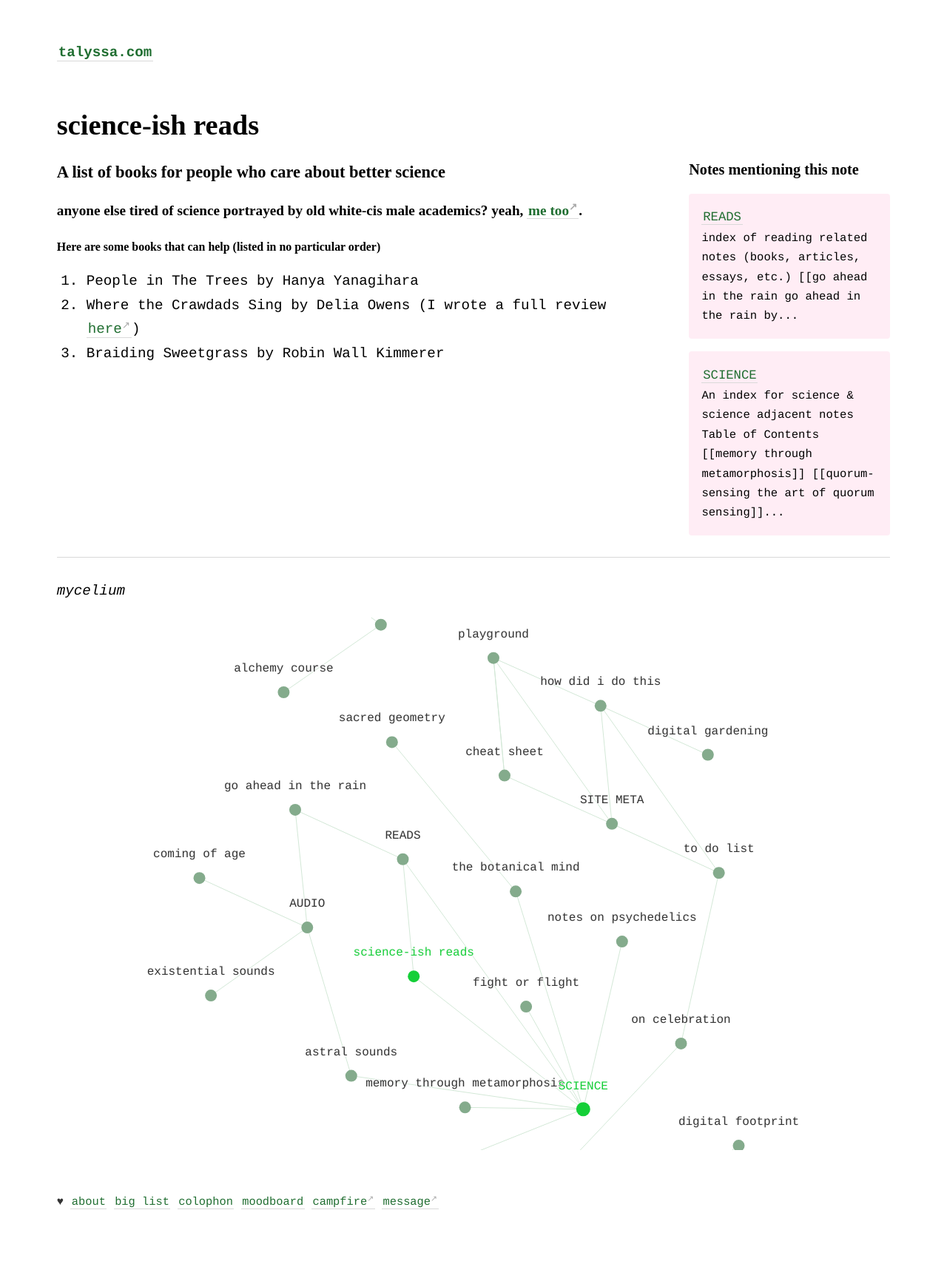
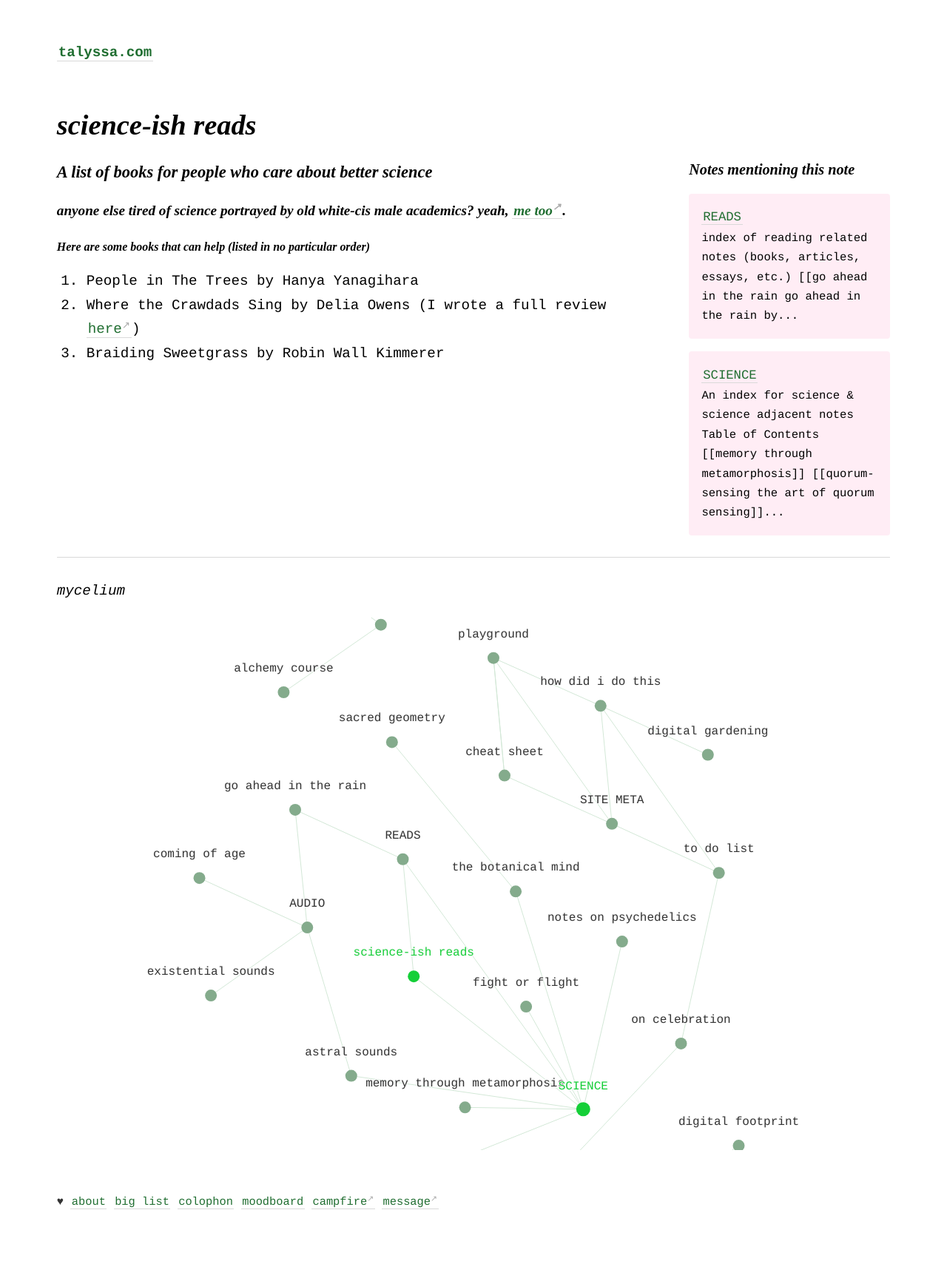
Before and after one commit to geminiworms/talyssagarden.github.io, a Jekyll site: the page built from _notes/science-reading.md, in a window 1280 px wide. Shown: the whole page at 74% size. Built offline with Jekyll 4.4.1, drawn with Linux system fonts in a browser that asks for light colours.

Commit message:
Update _style.scss

```diff
--- a/_sass/_style.scss
+++ b/_sass/_style.scss
@@ -84,7 +84,7 @@ h6 {
 
 h1, h2, h3, h4, h5, h6 {
   font-family: Playfair Display, serif;
-  font-weight: italic;
+  font-style: italic;
 }
 
 a {
```
